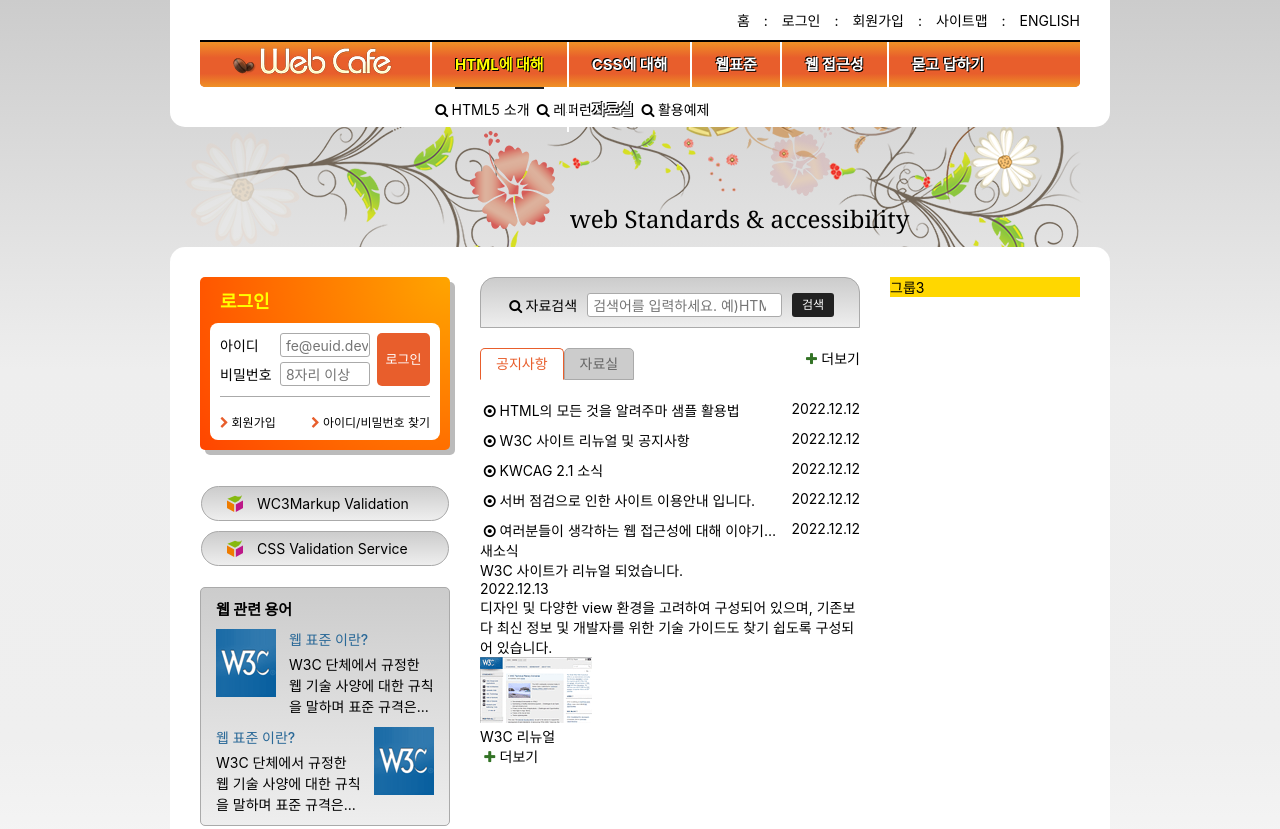
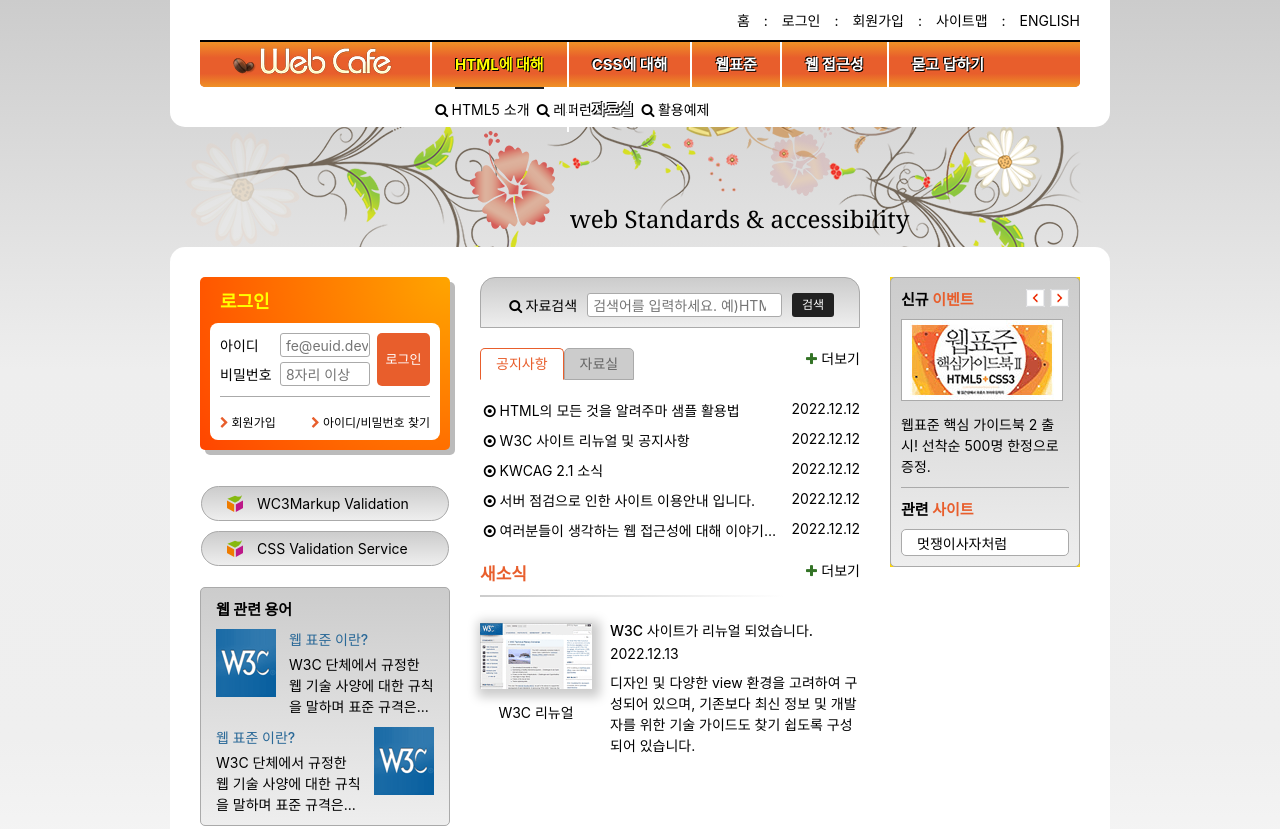
Before and after one commit to tiramin/HTML5, a plain HTML site: page index.html in a window 1280 px wide. Shown: the top 829 px of the page. Drawn offline with Linux system fonts and the light colour scheme; a web font is replaced by a local one.

Commit message:
새소식게시판, 이벤트, 관련사이트 영역 완료

```diff
--- a/index.html
+++ b/index.html
@@ -275,7 +275,7 @@
         </div>
       </div> <!-- board 끝 -->
       <section class="news">
-        <h2 class="news-title">새소식</h2>
+        <h2 class="news-title accent-color">새소식</h2>
         <a href="/" class="news-link">
           <article class="news-item">
             <h3 class="news-item-title">W3C 사이트가 리뉴얼 되었습니다.</h3>
@@ -295,7 +295,33 @@
       </section>
     </div>
     <div class="group group3">
-      그룹3
+      <div class="gradient-effect">
+        <section class="event">
+          <h2 class="event-title text-xl">신규 <span class="accent-color">이벤트</span></h2>
+          <div class="event-button-wrapper">
+            <button type="button" class="event-button event-button-prev">이전 이벤트 보기</button>
+            <button type="button" class="event-button event-button-next">다음 이벤트 보기</button>
+          </div>
+          <div id="eventDetail">
+            <p class="event-thumbnail">
+              <img src="./assets/free_gift.gif" alt="이벤트 경품 : 웹표준 핵심 가이드북 2(HTML5+CSS3) 증정" />
+            </p>
+            <p class="event-brief">
+              <em>웹표준 핵심 가이드북 2 출시!</em> 선착순 500명 한정으로 증정.
+            </p>
+          </div>
+        </section>
+        <section class="related">
+          <h2 class="related-title text-xl">관련 <span class="accent-color">사이트</span></h2>
+          <ul class="related-list" tabindex="0">
+            <li><a href="/">멋쟁이사자처럼</a></li>
+            <li><a href="/">이듬(E.UID)</a></li>
+            <li><a href="/">웹접근성 연구소</a></li>
+            <li><a href="/">프론트엔드 4기</a></li>
+            <li><a href="/">코드라이언</a></li>
+          </ul>
+        </section>
+      </div>
     </div>
   </main>
   <article class="slogan">슬로건</article>
--- a/styles/style.css
+++ b/styles/style.css
@@ -22,6 +22,20 @@
 a{
   color: inherit;
   text-decoration: none;
+}
+/* 컴포넌트 */
+.gradient-effect{
+  background: #ccc linear-gradient(to bottom, #ccc, #eee);
+  border: 1px solid #aaa;
+  border-radius: 5px;
+  padding: 10px
+}
+.accent-color{
+  color: #e85e2c;
+}
+.text-xl{
+  font-size: 1.5rem;
+  font-weight: 700;
 }
 
 /* 본문 스타일 */
@@ -582,12 +596,156 @@
   /* 색의 농도를 결정하기 좋다. */
 }
 
+/* 새소식 */
+.news{
+  margin-top: 20px;
+  position: relative;
+}
+.news::before{
+  content: "";
+  position: absolute;
+  top: 35px;
+  left: 0;
+  width: 80%;
+  height: 2px;
+  background: #aaa linear-gradient(to right, #ccc, #fff);
+}
+
+.news-title{
+  color: #e85e2c;
+  font-weight: 700;
+  font-size: 1.7rem;
+}
+.news-link{ /*인라인상자 -> 내부에 블록상자가 있어서 배경색이 보이지않음*/
+  /* background: sandybrown; */
+  display: block;
+}
+.news-item{
+  padding-left: 130px;
+  position: relative;
+  margin-top: 35px;
+}
+.news-item-title{/*블록상자*/
+  font-weight: 500;
+}
+.news-item-date{/*인라인상자*/
+  display: block;
+  margin: 5px 0 10px 0;
+}
+.news-item-brief{
+  line-height: 1.5;
+}
+.news-item-thumbnail{
+  position: absolute;
+  top: 3px;
+  left: 0;
+  text-align: center;
+}
+.news-item-thumbnail img{
+  box-shadow: 3px 3px 10px 5px #ccc;
+  margin-bottom: 10px;
+}
+.icon-plus{
+  position: absolute;
+  right: -8px;
+  top: -8px;
+  padding: 8px;
+}
+
+/* 신규 이벤트 및 관련 사이트 */
+.event{
+  border-bottom: 1px solid #aaa;
+  position: relative;
+}
+.event-title{
+  display: inline-block;
+}
+.event-button-wrapper{
+  height: 20px;
+  overflow: hidden;
+  display: flex;
+  flex-flow: row nowrap;
+  align-items: center;
+  gap: 5px;
+  /* position: absolute;
+  top: 0;
+  right: 0; */
+  float: right;
+}
+/* IR 기법 - Image Replacement */
+.event-button{
+  width: 19px;
+  /* 버튼에 높이를 입력하지 않으면 오버플로우된 글자 일부가 보인다.
+  배경이 보일 높이가 있어야 배경이 보이는 것*/
+  height: 18px;
+  border: 0;
+  padding: 18px 0 0 0;
+  background: url(./images/back_forward.png) no-repeat;
+  /* text-indent: -99999999px; 많이사용함. 스크린리더에 문제 없음 */
+}
+.event-button-next{
+  background-position: -36px 0;
+}
+.event-button:focus{
+  outline-offset: -2px;
+}
+.event-thumbnail, .event-brief{
+  margin: 10px 0;
+}
+.event-thumbnail img{
+  border: 1px solid #aaa;
+  box-shadow: ;
+}
+.event-brief{
+  line-height: 1.5;
+}
+.related{
+  margin-top: 10px;
+}
+.related-list{
+  background: #fff;
+  border: 1px solid #aaa;
+  border-radius: 5px;
+  margin-top: 10px;
+  /* transition-property: background-color, border-radius;
+  transition-duration: 1s, 1s;
+  transition-delay: 0s, 1s; */
+  /* transition: background-color 2s 0ms ease-in-out, border-radius 2000ms 1000ms ease-in-out; */
+  height: 27px;
+  overflow: hidden;
+  transition: height 500ms ease-in-out, padding 500ms ease-in-out;
+  padding: 0;
+}
+/* .related-list li{
+  margin: 0 20px;
+  line-height: 2;
+} */
+.related-list li{
+  display: flex;
+  height: 25px;
+  flex-flow: nowrap;
+  align-items: center;
+  padding: 0 5px;
+}
+.related-list li a{
+  flex-grow: 1;
+  padding: 0 10px;
+}
+
+.related-list:hover, .related-list:focus{
+  height: 147px;
+  padding-top: 10px;
+}
+
+
 /* 슬로건 */
 .slogan{
   background: skyblue;
   height: 10vh;
   /* clear: both; */
 }
+
+
 
 /* 푸터 */
 .footer{
```
